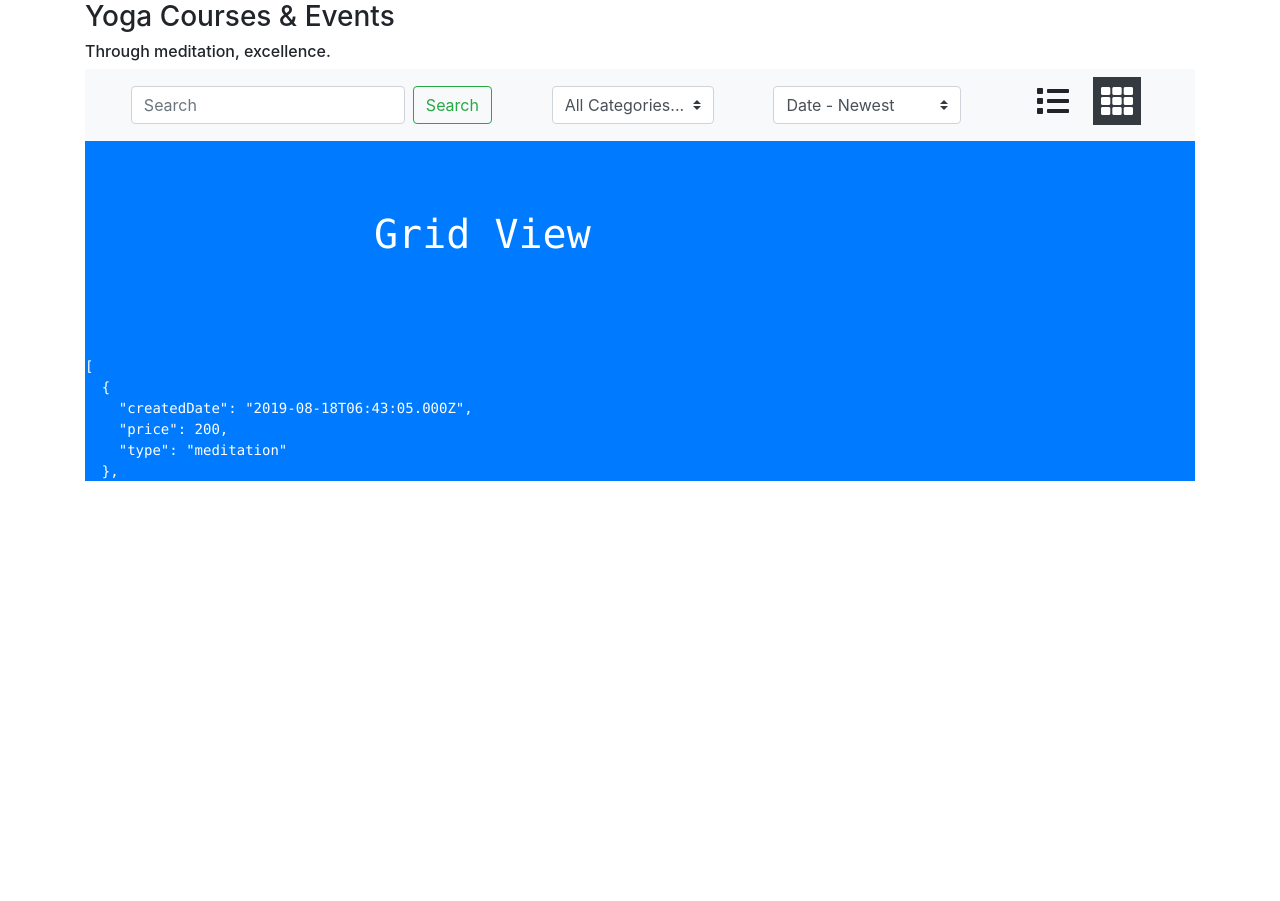
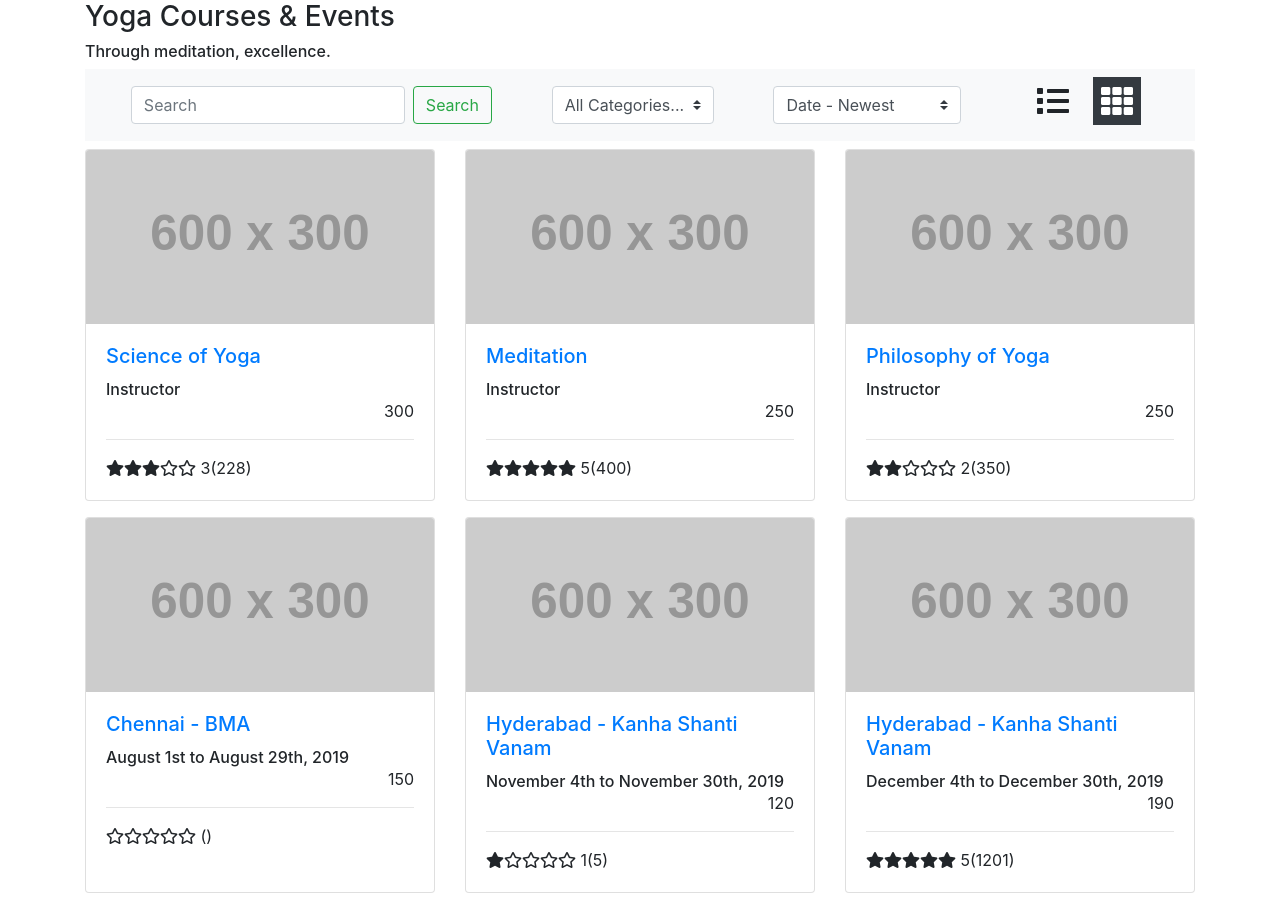
Before and after one commit to hfnabhyasi/heartathon, a Vue app: page / in a window 1280 px wide. Before the commit the page ends 800 px from the top, so only its background shows below. Built offline with nearby package versions, Linux system fonts and the light colour scheme.

Commit message:
Working list-grid view with hard-coded-data

```diff
--- a/src/App.vue
+++ b/src/App.vue
@@ -3,27 +3,31 @@
   <div class="container">
     <HeaderComp :content="HeaderData" :styles="{heading:'h3',description:'h6'}" />
     <!-- <CourseRow /> -->
-    <GridListSwitch />
+    <TestComponent :content="Courses" />
   </div>
 </div>
 </template>
 
 <script>
+// Data
+import HeaderData from './data/header'
+import Courses from './data/courses'
+// Components
 import HeaderComp from "./components/HeaderComp"
+import TestComponent from './components/TestComponent'
 // import CourseRow from "./components/CourseRow"
-import HeaderData from './data/header'
-import GridListSwitch from './components/TestComponent'
 
 export default {
   data() {
     return {
-      HeaderData
+      HeaderData,
+      Courses
     }
   },
   components: {
     HeaderComp,
     // CourseRow,
-    GridListSwitch
+    TestComponent
   }
 }
 
--- a/src/components/CourseRow.vue
+++ b/src/components/CourseRow.vue
@@ -1,6 +1,6 @@
 <template lang="html">
   <div class="row">
-    <div class="col-4 my-2" v-for="(course, i) in Courses" :key="i">
+    <div class="col-4 my-2" v-for="(course, i) in content" :key="i">
       <Card :content="course" />
     </div>
   </div>
@@ -11,15 +11,12 @@ import Card from "./Card"
 import Courses from '../data/courses'
 
 export default {
-  data() {
-    return {
-      Courses
-    }
-  },
-  components:{
+  props: ["content"],
+  components: {
     Card
   }
 }
+
 </script>
 
 <style lang="css" scoped>
--- a/src/components/TestComponent.vue
+++ b/src/components/TestComponent.vue
@@ -5,20 +5,15 @@
       <CategorySortDropdown @categoryOptionSelected="categoryOptionSelected" />
       <SortDropdown @sortOptionSelected="sortOptionSelected" />
       <GridListSwitch
-      :isGridActive="true"
-      :isListActive="false"
-      @toggleGridView="showGridLayout()"
-      @toggleListView="showListLayout()"
+        :isGridActive="true"
+        :isListActive="false"
+        @toggleGridView="showGridLayout()"
+        @toggleListView="showListLayout()"
       />
     </div>
     <div>
       <div v-if="isGrid">
-        <pre class="pre pre-scrollable bg-primary text-white">
-          <h1>
-            Grid View
-          </h1>
-          <p>{{ displayedData }}</p>
-        </pre>
+        <CourseRow :content="displayedData" />
       </div>
       <div v-if="isList">
         <pre class="pre pre-scrollable bg-primary text-white">
@@ -36,11 +31,13 @@
 import GridListSwitch from './GridListSwitch'
 import SortDropdown from './SortDropdown'
 import SearchBar from './SearchBar'
+import CourseRow from './CourseRow'
 import CategorySortDropdown from './CategorySortDropdown'
 
 export default {
   data,
-  components: { GridListSwitch, SearchBar, SortDropdown, CategorySortDropdown },
+  props:["content"],
+  components: { GridListSwitch, SearchBar, SortDropdown, CategorySortDropdown, CourseRow  },
   methods: { showGridLayout, showListLayout, sortOptionSelected, categoryOptionSelected },
   mounted
 }
@@ -67,12 +64,12 @@ function data() {
 }
 
 function mounted() {
-  this.displayedData = this.myData;
-  this.displayedData.sort(sortByDate.bind(this, 'dateNewest'));
+  this.displayedData = this.content;
+  this.content.sort(sortByDate.bind(this, 'dateNewest'));
 }
 
 function categoryOptionSelected(category) {
-    this.displayedData = this.myData.filter(
+    this.displayedData = this.content.filter(
       item => category === 'all' ?
         true :
         item.type === category
```
